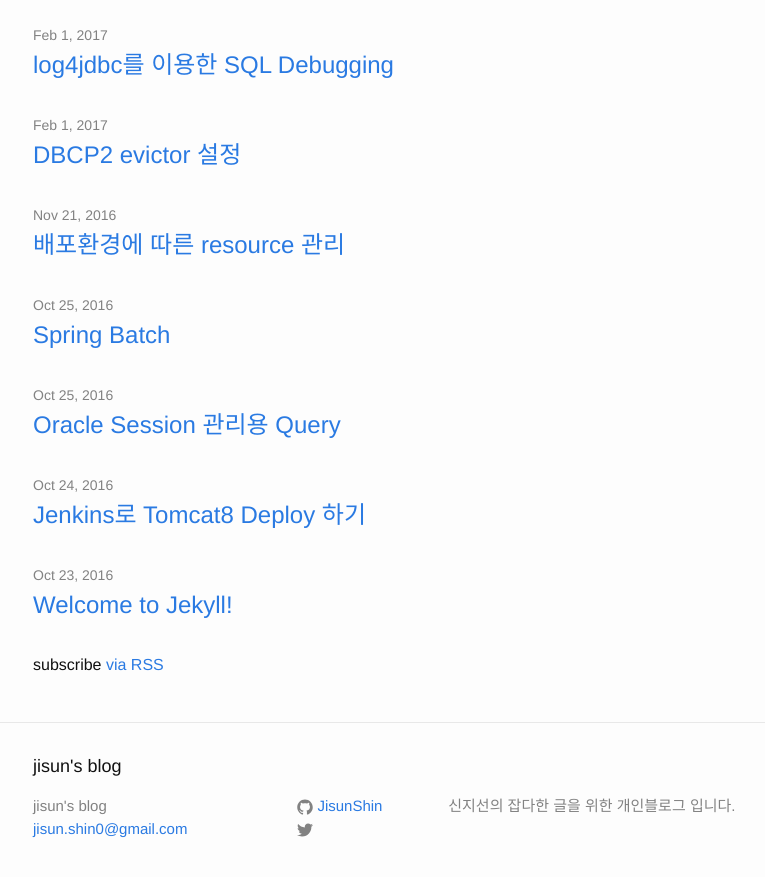
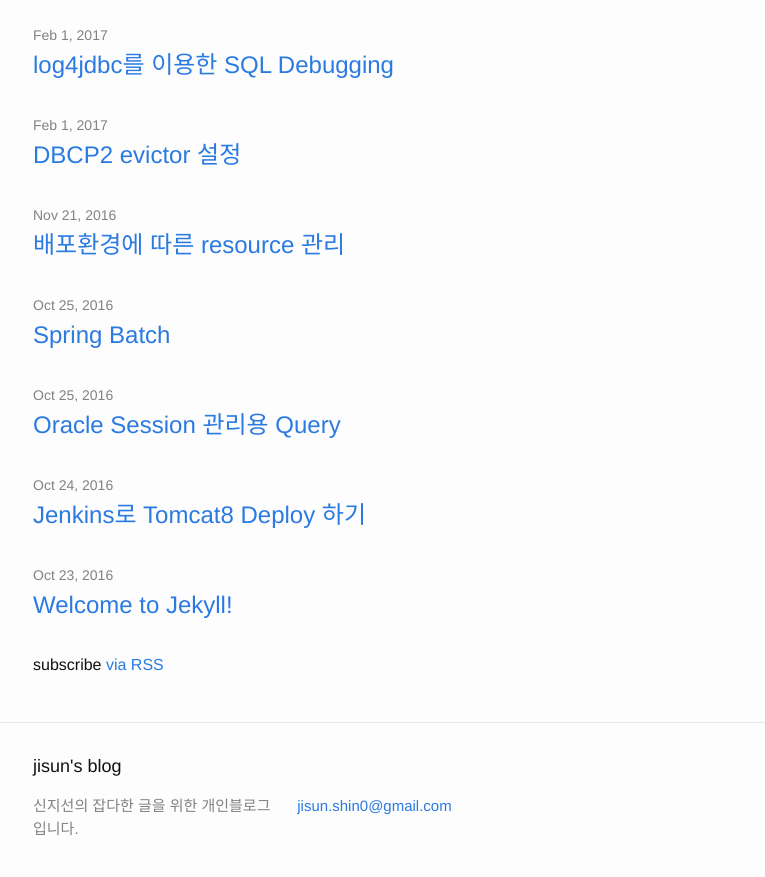
Before and after one commit to JisunShin/jisunshin.github.io, a Jekyll site: the page built from index.md, in a window 1280 px wide and 900 px high, scrolled down 744 px. Shown: the top 877 px of the window, without its empty margins (237-1002 px from the left). Built offline with Jekyll 4.4.1, drawn with Linux system fonts in a browser that asks for light colours.

Commit message:
Update footer.html

```diff
--- a/_includes/footer.html
+++ b/_includes/footer.html
@@ -6,39 +6,19 @@
 
     <div class="footer-col-wrapper">
       <div class="footer-col footer-col-1">
+        <p>{{ site.description | escape }}</p>
+      </div>
+      <div class="footer-col footer-col-2">
         <ul class="contact-list">
-          <li>
-            {% if site.author %}
-              {{ site.author | escape }}
-            {% else %}
-              {{ site.title | escape }}
-            {% endif %}
-            </li>
-            {% if site.email %}
+           {% if site.email %}
             <li><a href="mailto:{{ site.email }}">{{ site.email }}</a></li>
             {% endif %}
         </ul>
       </div>
 
-      <div class="footer-col footer-col-2">
-        <ul class="social-media-list">
-          {% if site.github_username %}
-          <li>
-            {% include icon-github.html username=site.github_username %}
-          </li>
-          {% endif %}
 
-          {% if site.twitter_username %}
-          <li>
-            {% include icon-twitter.html username=site.twitter_username %}
-          </li>
-          {% endif %}
-        </ul>
-      </div>
 
-      <div class="footer-col footer-col-3">
-        <p>{{ site.description | escape }}</p>
-      </div>
+
     </div>
 
   </div>
```
